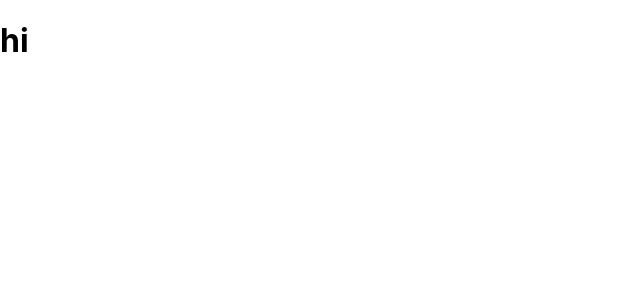
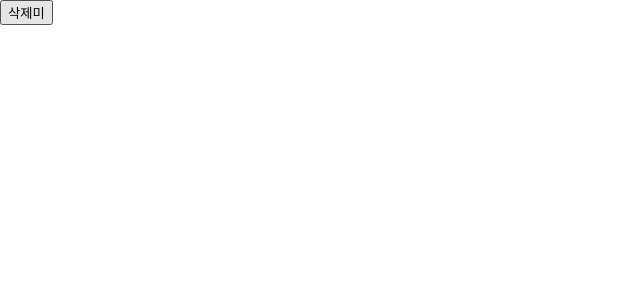
Before and after one commit to Strongorange/hooks, a React (Create React App) app: page / in a window 1280 px wide. Shown: the top 300 px of the page, without its empty margins (0-640 px from the left). Built offline with nearby package versions, Linux system fonts and the light colour scheme.

Commit message:
2-3 useConfirm

```diff
--- a/src/App.js
+++ b/src/App.js
@@ -1,32 +1,30 @@
 import "./App.css";
 import React, { useEffect, useState, useRef } from "react";
 
-const useClick = (onClick) => {
-  const element = useRef();
-  useEffect(() => {
-    if (element.current) {
-      element.current.addEventListener("click", onClick);
+const useConfirm = (message = "", callback, rejection) => {
+  if (!callback || typeof callback !== "function") {
+    return;
+  }
+  if (rejection && typeof rejection !== "function") {
+    return;
+  }
+  const confirmAction = () => {
+    if (window.confirm(message)) {
+      callback();
+    } else {
+      rejection();
     }
-
-    return () => {
-      if (element.current) {
-        element.current.removeEventListener("click", onClick);
-      }
-    };
-  }, []);
-  return element;
+  };
+  return confirmAction;
 };
 
 const App = () => {
-  const sayHello = () => console.log("say hello");
-  const title = useClick(sayHello);
-  // const potato = useRef();
-  // useEffect(() => {
-  //   setTimeout(() => potato.current.focus(), 3000);
-  // });
+  const deleteWorld = () => console.log("삭제미!!!!");
+  const abort = () => console.log("취소미!!!");
+  const confirmDelete = useConfirm("Are you sure?", deleteWorld, abort);
   return (
     <div>
-      <h1 ref={title}>hi</h1>
+      <button onClick={confirmDelete}>삭제미</button>
     </div>
   );
 };
```
Also changed, not shown: 1 other file (tests, documents, lock files or other folders).
